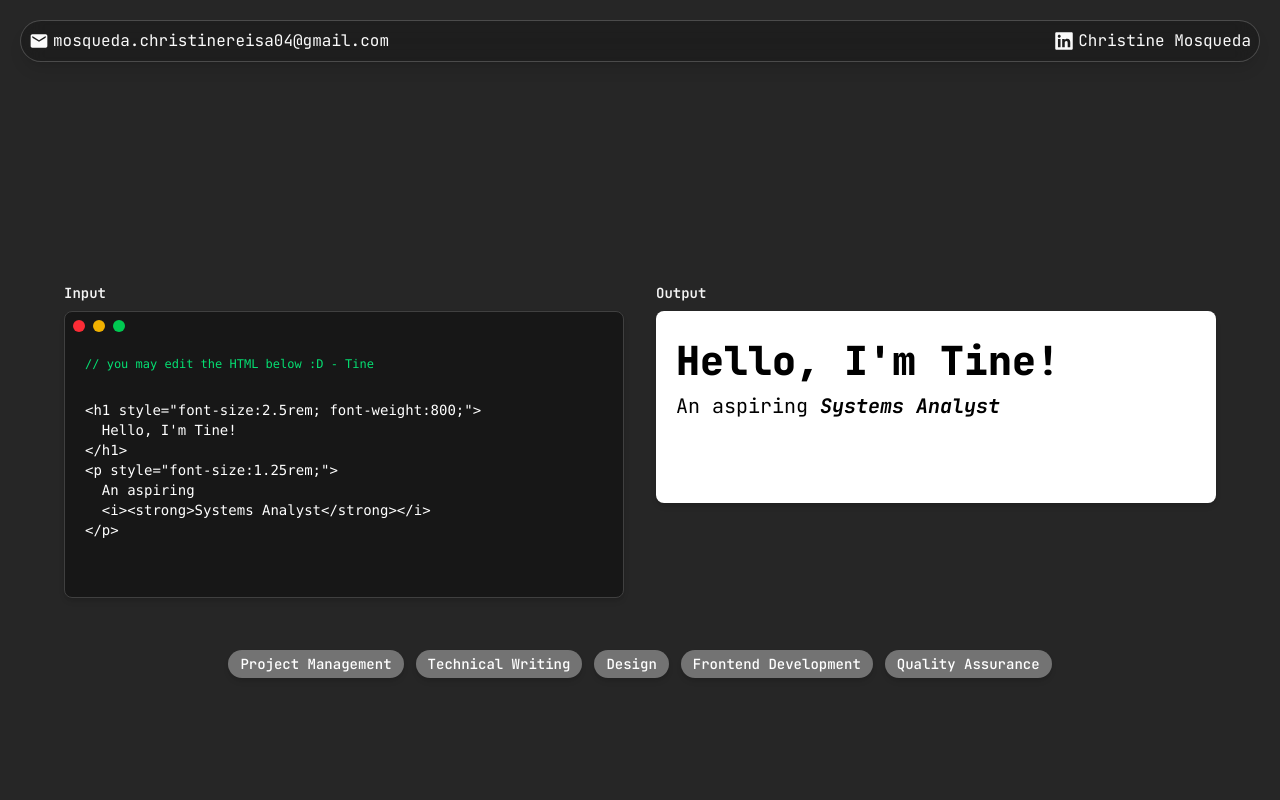
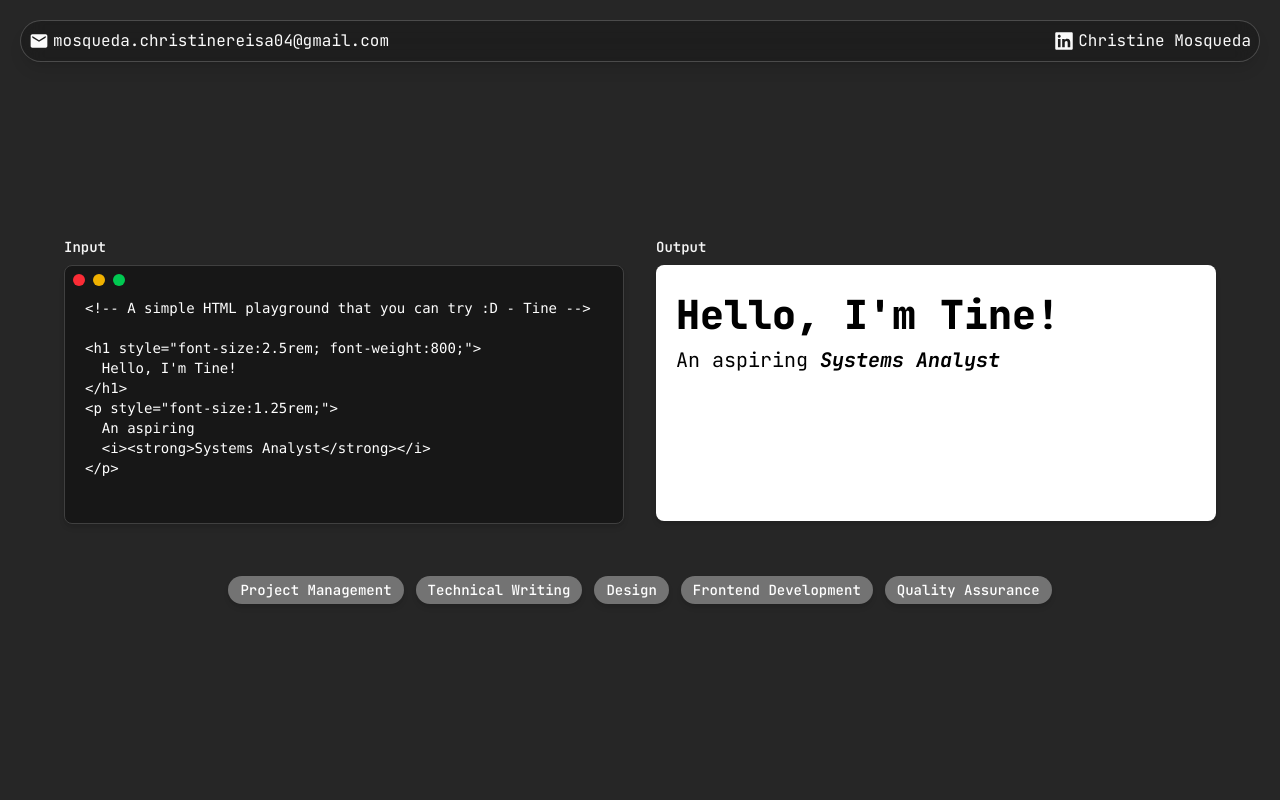
Before and after one commit to cmosqueda/portfolio, a React (Vite) app: page / in a window 1280 px wide. Shown: the top 800 px of the page. Built offline with nearby package versions, Linux system fonts and the light colour scheme.

Commit message:
improved banner section

```diff
--- a/src/sections/Banner.tsx
+++ b/src/sections/Banner.tsx
@@ -9,7 +9,9 @@ const skillset = [
 ];
 
 export default function Banner() {
-  const [htmlCode, setHtmlCode] = useState(`
+  const [htmlCode, setHtmlCode] = useState(
+    `<!-- A simple HTML playground that you can try :D - Tine -->
+
 <h1 style="font-size:2.5rem; font-weight:800;">
   Hello, I'm Tine!
 </h1>
@@ -17,10 +19,11 @@ export default function Banner() {
   An aspiring
   <i><strong>Systems Analyst</strong></i>
 </p>
-`);
+`
+  );
 
   return (
-    <section className="min-h-screen flex flex-col items-center justify-center p-6 my-20 text-white space-y-8">
+    <section className="min-h-screen flex flex-col items-center justify-center p-6 my-20 sm:my-5 text-white space-y-8">
       {/* Dual display container */}
       <div className="flex flex-col sm:flex-row gap-8 w-full max-w-6xl">
         {/* Input box */}
@@ -32,9 +35,9 @@ export default function Banner() {
               <span className="w-3 h-3 rounded-full bg-yellow-500"></span>
               <span className="w-3 h-3 rounded-full bg-green-500"></span>
             </div>
-            <div className="mt-6 text-green-400 text-xs mb-2">// you may edit the HTML below :D - Tine</div>
+
             <textarea
-              className="w-full h-48 bg-transparent text-white outline-none resize-none"
+              className="w-full h-50 mt-3 bg-transparent text-white outline-none resize-none"
               value={htmlCode}
               onChange={(e) => setHtmlCode(e.target.value)}
             />
@@ -45,7 +48,7 @@ export default function Banner() {
         <div className="flex flex-col w-full sm:w-1/2 space-y-2">
           <p className="text-sm font-semibold text-lvlnine">Output</p>
           <div
-            className="bg-white text-black rounded-lg p-5 shadow-md min-h-[12rem]"
+            className="bg-white text-black rounded-lg p-5 shadow-md h-full max-h-64 overflow-auto"
             dangerouslySetInnerHTML={{ __html: htmlCode }}
           />
         </div>
```
